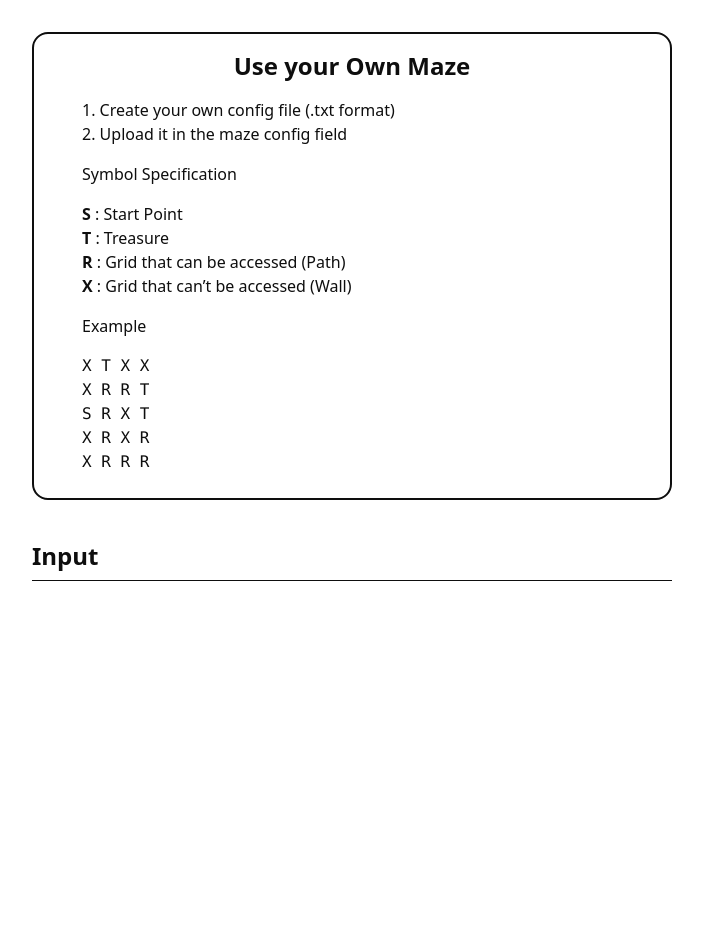
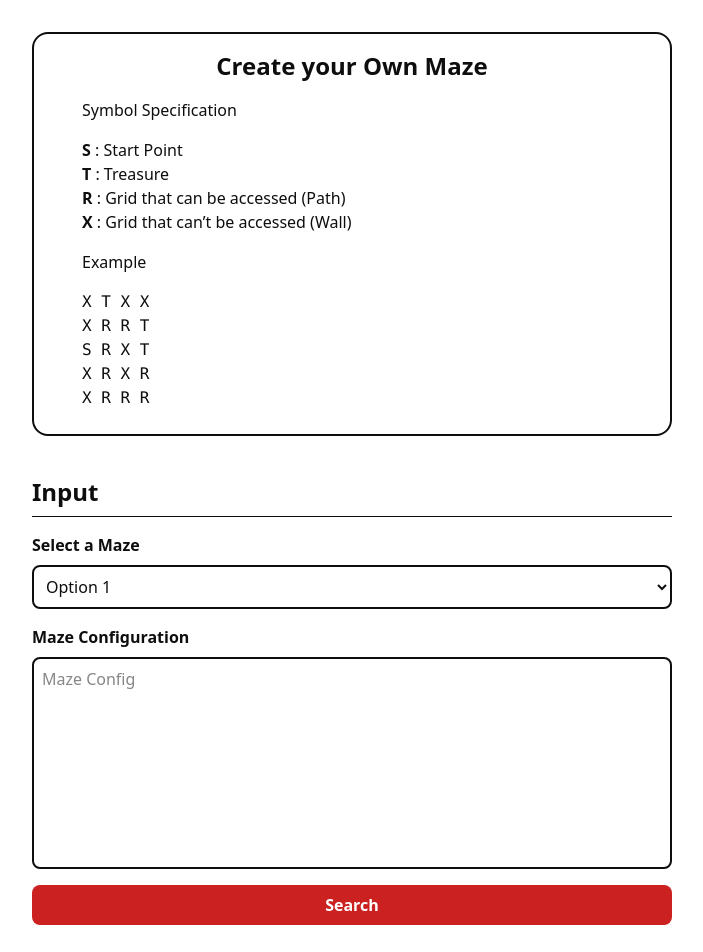
Before and after one commit to cadevue/treasure-hunt, a React (Vite) app: page / in a window 1280 px wide. Shown: the part 140-1092 px from the top of the page, without its empty margins (288-991 px from the left). Before the commit the page ends 800 px from the top, so only its background shows below. Built offline with nearby package versions, Linux system fonts and the light colour scheme.

Commit message:
feat: continue input section

```diff
--- a/src/sections/InputSection.tsx
+++ b/src/sections/InputSection.tsx
@@ -2,8 +2,26 @@ import SectionTitle from "../components/SectionTitle";
 
 const InputSection = () => {
     return (
-        <section className="w-full">
+        <section className="w-full flex flex-col gap-4">
             <SectionTitle title="Input" />
+            <div className="w-full flex flex-col gap-2">
+                <label htmlFor="maze" className="font-bold">Select a Maze</label>
+                <select name="maze" id="maze" className="w-full p-2 border-2 border-main-black rounded-lg">
+                    <option value="option-1">Option 1</option>
+                    <option value="option-2">Option 2</option>
+                    <option value="option-3">Option 3</option>
+                    <option value="custom">Custom Maze</option>
+                </select>
+            </div>
+            <div className="w-full flex flex-col gap-2">
+                <label htmlFor="maze-config" className="font-bold">Maze Configuration</label>
+                <textarea name="maze-config" id="maze-config"
+                    className="w-full p-2 border-2 border-main-black rounded-lg resize-none"
+                    placeholder="Maze Config"
+                    rows={8}
+                />
+            </div>
+            <button className="w-full p-2 bg-main-red text-white rounded-lg font-bold">Search</button>
         </section>
     );
 }
--- a/src/sections/InstructionSection.tsx
+++ b/src/sections/InstructionSection.tsx
@@ -3,11 +3,7 @@ const InstructionSection = () => {
         <section className="w-full flex flex-col pt-4 pb-6 px-6 sm:px-12 gap-4
             items-center justify-center border-2 border-main-black rounded-2xl"
         >
-            <h2>Use your Own Maze</h2>
-            <ol className="w-full text-left">
-                <li>1. Create your own config file (.txt format)</li>
-                <li>2. Upload it in the maze config field</li>
-            </ol>
+            <h2>Create your Own Maze</h2>
             <h3 className="w-full text-left">Symbol Specification</h3>
             <ul className="w-full text-left">
                 <li> <b>S</b> : Start Point </li>
```
